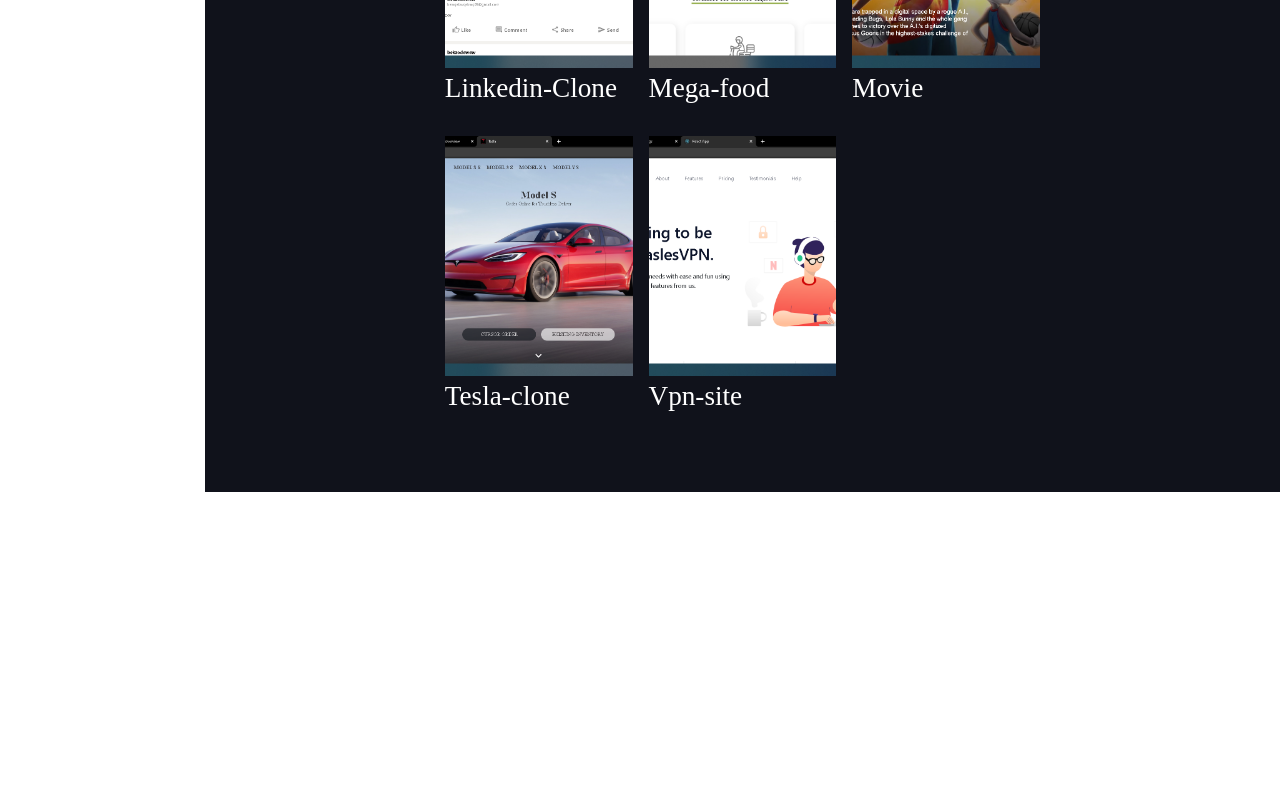
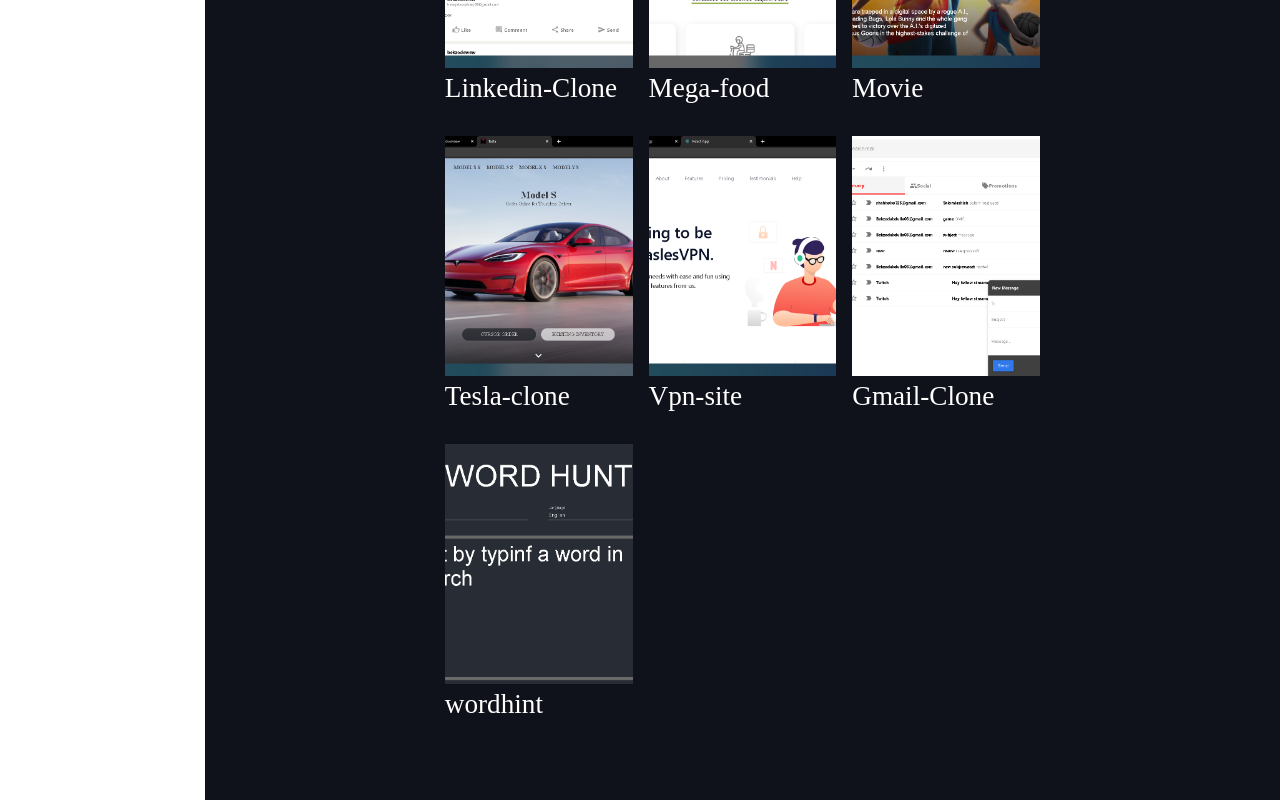
Before and after one commit to BekzodDevv/portfolio, a React (Create React App) app: page /portfolios in a window 1280 px wide. Shown: the part 892-1692 px from the top of the page. Before the commit the page ends 1384 px from the top, so only its background shows below. Built offline with nearby package versions, Linux system fonts and the light colour scheme.

Commit message:
version3

```diff
--- a/src/Components/AllPort.js
+++ b/src/Components/AllPort.js
@@ -6,6 +6,8 @@
 import movie from '../img/portImages/Movie.png';
 import tesla from '../img/portImages/tesla.png';
 import vpnsite from '../img/portImages/vpn-site.png';
+import gmail from '../img/portImages/gmail.png';
+import wordhint from '../img/portImages/wordhint.png';
 
 const AllPort = [
     {
@@ -80,6 +82,26 @@
         title: 'Vpn-site',
         link2: "https://vpn-sitee.netlify.app"
 
+    },
+    {
+        id: 9,
+        category: 'Clone',
+        link1: 'https://github.com/BekzodDevv/vpn-site',
+        icon1: 'G',
+        image: gmail,
+        title: 'Gmail-Clone',
+        link2: "https://clone-bek.web.app/"
+
+    },
+    {
+        id: 10,
+        category: 'Pwa',
+        link1: 'https://wordhint.netlify.app/',
+        icon1: 'G',
+        image: wordhint,
+        title: 'wordhint',
+        link2: "https://wordhint.netlify.app/"
+
     }
 ]
 
```
Also changed, not shown: src/img/portImages/gmail.png (added), src/img/portImages/wordhint.png (added).
